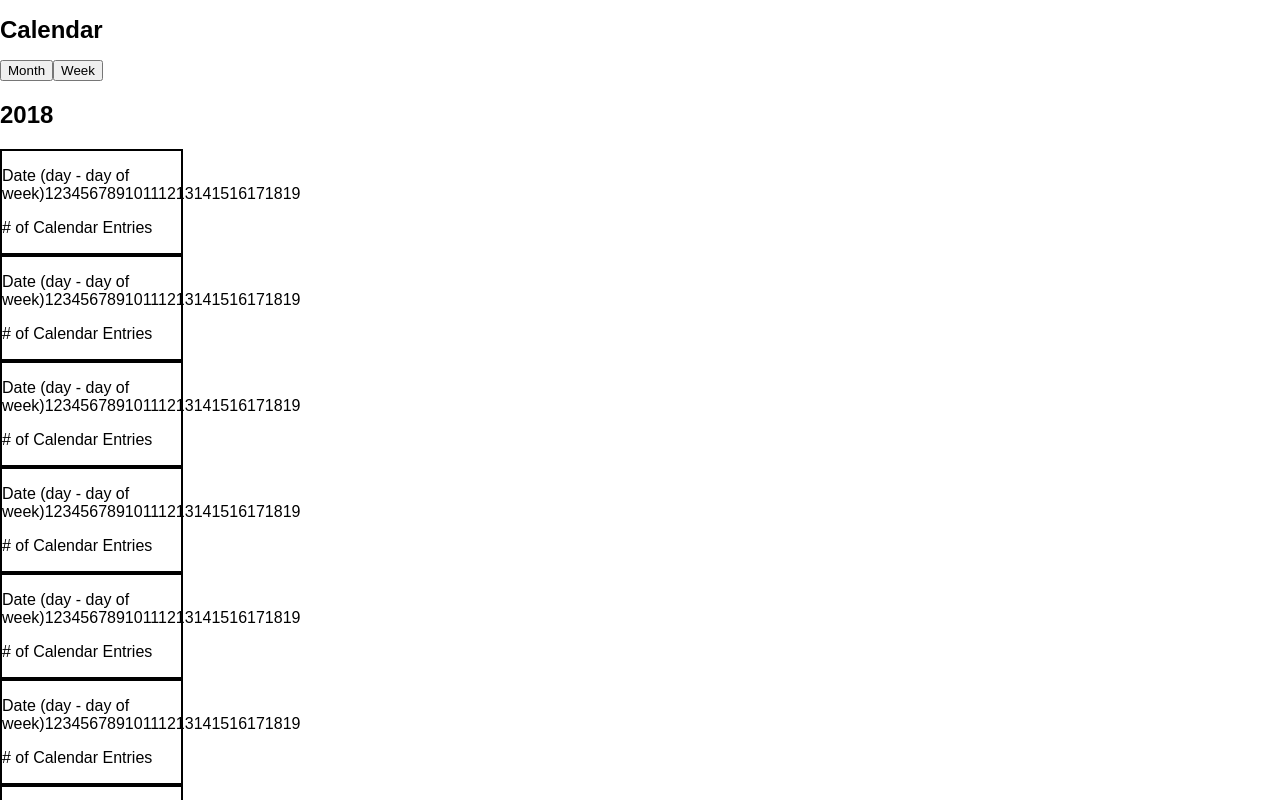
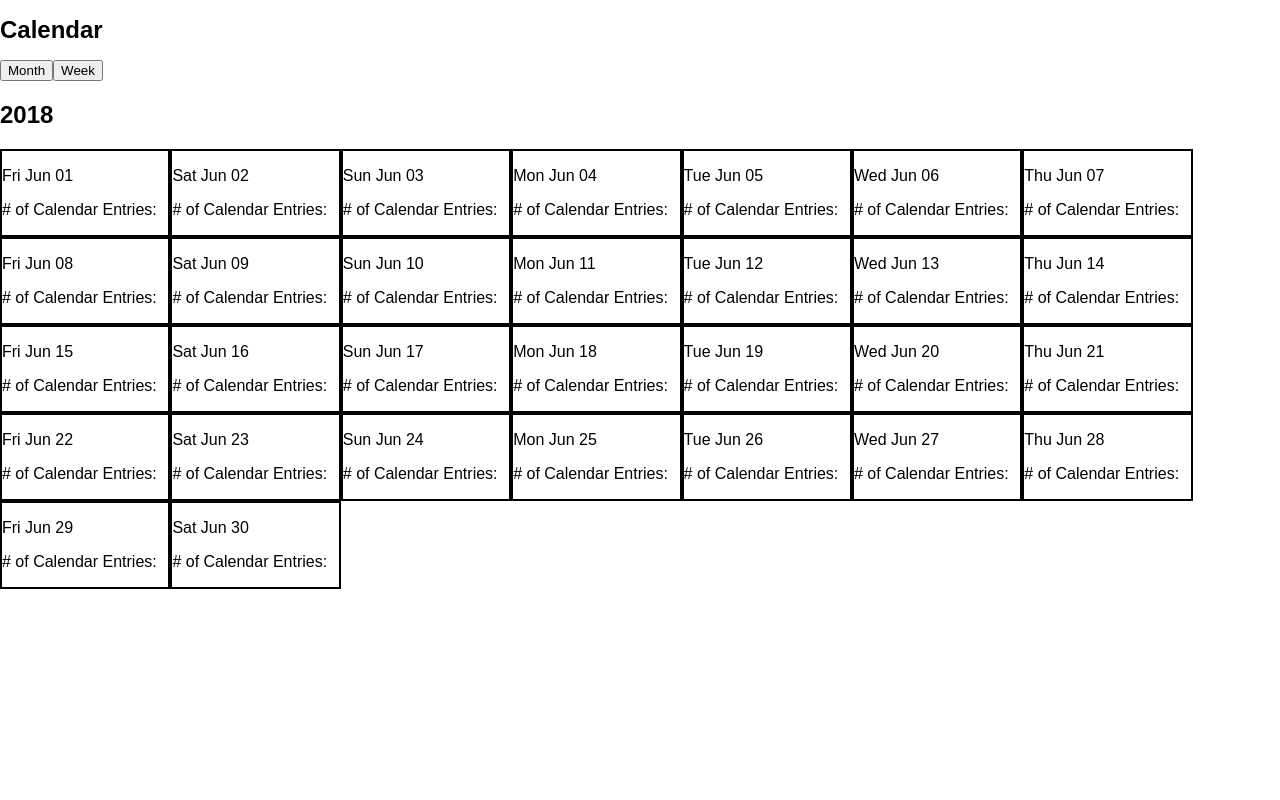
Before and after one commit to codisteinborn/ReactCalendar, a React (Create React App) app: page / in a window 1280 px wide. Shown: the top 800 px of the page. Built offline with nearby package versions, Linux system fonts and the light colour scheme.

Commit message:
month view

```diff
--- a/src/App.js
+++ b/src/App.js
@@ -10,14 +10,26 @@ class App extends Component {
       error: null,
       isLoaded: false,
       monthView: true,
-      days: [],
+      // days: [
+      //   {
+      //     day: 1,
+      //     dayOfWeek: 'Monday',
+      //     entries: []
+      //   },
+      //   {
+      //     day: 2,
+      //     dayOfWeek: 'Tuesday',
+      //     entries: []
+      //   }
+      // ],
       date: [],
       month: '',
+      days: [],
       day: '',
       year: '',
       dayOfWeek: '',
       dayNames: ['Su', 'Mo', 'Tu', 'We', 'Th', 'Fr', 'Sa'],
-      monthNames: ["Jan", "Feb", "Mar", "Apr", "May", "Jun", "Jul", "Aug", "Sep", "Oct", "Nov", "Dec"]
+      monthNames: ["Jan", "Feb", "Mar", "Apr", "May", "Jun", "Jul", "Aug", "Sep", "Oct", "Nov", "Dec"],
     };
   }
 
@@ -27,8 +39,15 @@ class App extends Component {
     var month = moment().format('MM');
     var day = moment().format('DD');
     var year = moment().format('YYYY');
-    var days = Array.from({length: day}, (v, k) => k+1);
-    this.setState({ monthView: true, isLoaded: true, date: now, dayOfWeek: dayOfWeek, month: month, day: day, year: year, days: days });
+
+  var daysInMonth = moment().daysInMonth();
+  var arrDays = [];
+  while(daysInMonth) {
+    var current = moment().date(daysInMonth);
+    arrDays.push(current);
+    daysInMonth--;
+  }
+    this.setState({ monthView: true, isLoaded: true, date: now, dayOfWeek: dayOfWeek, month: month, day: day, year: year, days: arrDays.reverse() });
   }
 
   monthSelect = () => {
@@ -41,28 +60,34 @@ class App extends Component {
 
   monthDays = () => {
     if (this.state.month === '09' || this.state.month === '04' || this.state.month === '06' || this.state.month === '11') {
-      this.setState({days: [
-          {1: 'one'},
-          {2: 'two'},
-          {3: 'three'}
-        ]});
-      }
+      this.setState({
+        days: [
+          { 1: 'one' },
+          { 2: 'two' },
+          { 3: 'three' }
+        ]
+      });
+    }
     else if (this.state.month === '02') {
-      this.setState({days: [
-        {1: 'one'},
-        {2: 'two'},
-        {3: 'three'},
-        {4: 'four'}
-      ]});
+      this.setState({
+        days: [
+          { 1: 'one' },
+          { 2: 'two' },
+          { 3: 'three' },
+          { 4: 'four' }
+        ]
+      });
     }
     else {
-      this.setState({days: [
-        {1: 'one'},
-        {2: 'two'},
-        {3: 'three'},
-        {4: 'four'},
-        {5: 'five'}
-      ]});
+      this.setState({
+        days: [
+          { 1: 'one' },
+          { 2: 'two' },
+          { 3: 'three' },
+          { 4: 'four' },
+          { 5: 'five' }
+        ]
+      });
     }
   }
 
--- a/src/components/Calendar/Calendar.js
+++ b/src/components/Calendar/Calendar.js
@@ -11,18 +11,19 @@ import WeekCal from './WeekCal/WeekCal.js'
 //             month: this.props.month
 //         };
 //     }
-//     render() {
-//         return (
 
 
-const Calendar = props => (
-    props.monthView ?
-    <div>
-    {props.days.map(elem => <MonthCal month={props.month} day={props.day} dayOfWeek={props.dayOfWeek} days={props.days}/>)} </div> :
-        // <MonthCal month={props.month} day={props.day} dayOfWeek={props.dayOfWeek} days={props.days}/> :
-        <WeekCal month={props.month} />
-)
-//     }
-// }
+
+const Calendar = props => {
+
+    return (
+        props.monthView ?
+            <div>
+                {props.days.map(elem => <MonthCal day={elem._d.toString().substring(0, 10)} />)} </div> :
+            // month={props.month} dayOfWeek={props.dayOfWeek} days={props.days}/>)} </div> :
+            // <MonthCal month={props.month} day={props.day} dayOfWeek={props.dayOfWeek} days={props.days}/> :
+            <WeekCal month={props.month} />
+    )
+}
 
 export default Calendar;
--- a/src/components/Calendar/MonthCal/MonthCal.css
+++ b/src/components/Calendar/MonthCal/MonthCal.css
@@ -1,4 +1,5 @@
 .monthCell{
 border: 2px solid black;
-width: 14%;
+width: 13%;
+float: left;
 }
--- a/src/components/Calendar/MonthCal/MonthCal.js
+++ b/src/components/Calendar/MonthCal/MonthCal.js
@@ -4,18 +4,17 @@ import './MonthCal.css'
 
 
 const MonthCal = props => {
+    console.log(props.d)
     return (
-    <div>
         <div className="monthCell">
             <p>
-            Date (day - day of week)
-            {props.days}
+            {props.day}
             </p>
             <p>
-            # of Calendar Entries
+            # of Calendar Entries:
+            {/* {props.entries.length} */}
             </p>
         </div>
-    </div>
 );
 }
 
```
